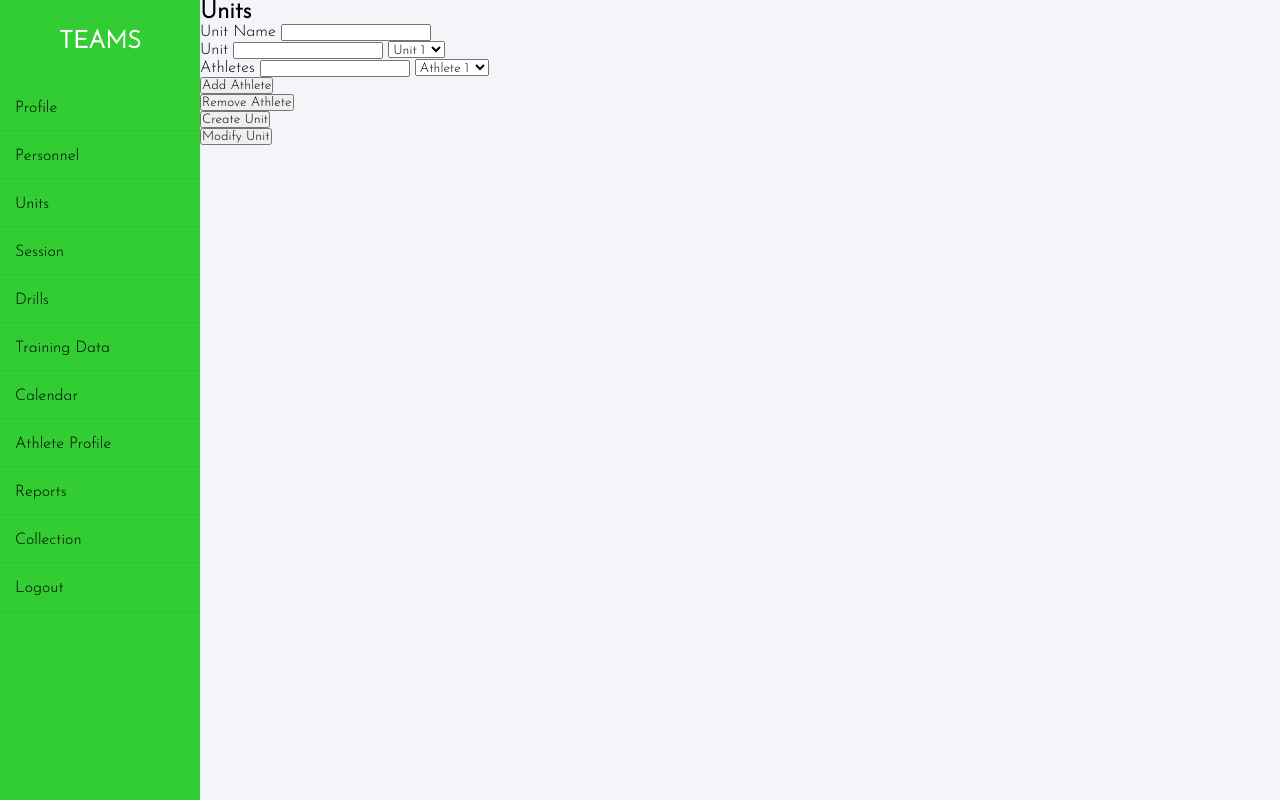
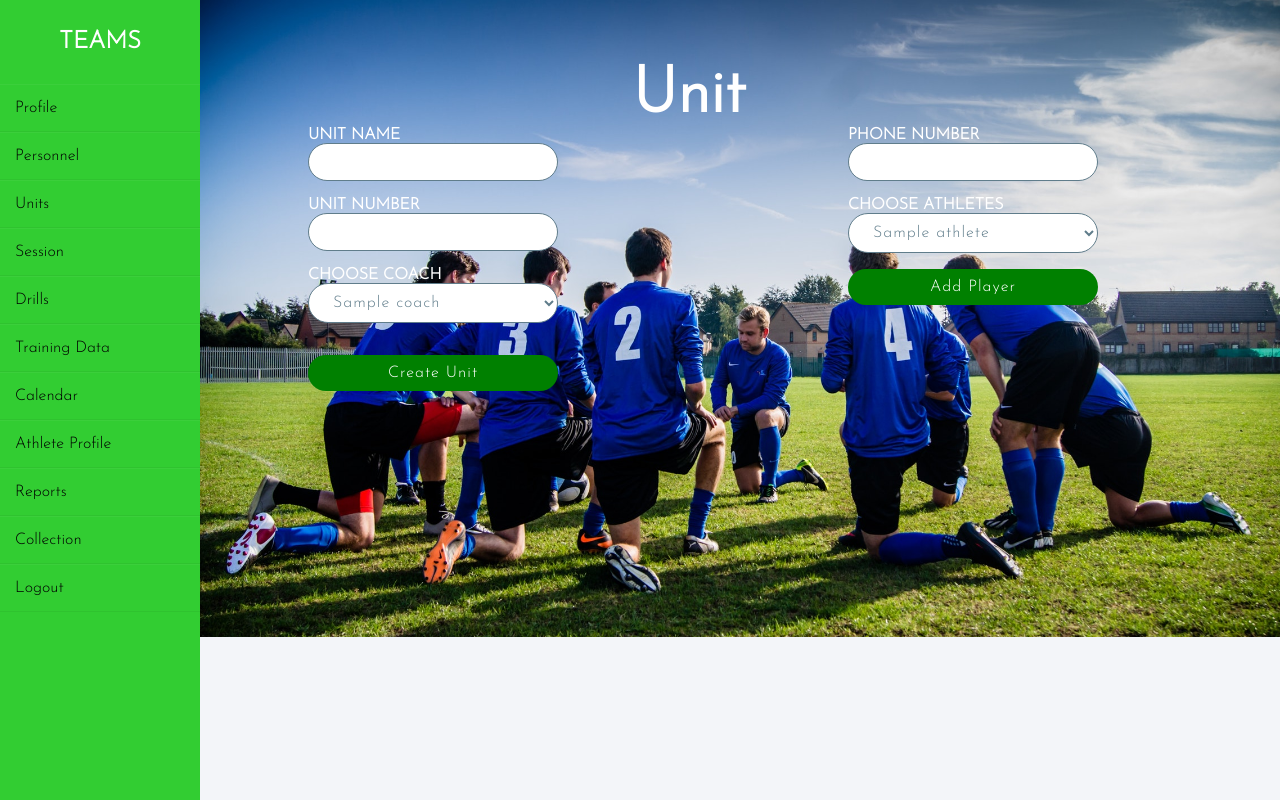
Before and after one commit to Nelsonlobojo/football-management-system, a Flask app: template templates/units.html in a window 1280 px wide. Run offline with Flask 2, Linux system fonts and the light colour scheme; the template is opened without the code that fills it: most values are stand-ins (such as "Sample title", 1, 10 or a date in 2020); some libraries are stand-ins or nearby versions.

Commit message:
styles for unit and personnel

```diff
--- a/static/css/styles.css
+++ b/static/css/styles.css
@@ -211,11 +211,11 @@ section .profileBox .formBox .inputBox input[type="submit"]:hover{
 }
 
 /* Styles for the unit page */
-.unit .split h1 {
+.unit h1 {
     font-size: 4rem;
     color: #fff;
     position: absolute;
-    left: 30%;
+    left: 40%;
     top: 10%;
     white-space: nowrap;
 }
@@ -242,6 +242,7 @@ section .profileBox .formBox .inputBox input[type="submit"]:hover{
     background: url('/static/images/teams.jpg') center center no-repeat;
     background-size: cover;
 }
+
 
  .unit .split {
     position: absolute;
@@ -273,6 +274,27 @@ section .profileBox .formBox .inputBox input[type="submit"]:hover{
     border-radius: 30px;
 
 }
+.unit-name .select {
+    width: 50%;
+    padding: 10px 20px;
+    outline: none;
+    font-weight: 400;
+    border: 1px solid #607d8b;
+    font-size: 16px;
+    letter-spacing: 1px;
+    color: #607d8b;
+    background: white;
+    border-radius: 30px;
+
+}
+.unit-name .inputBox p {
+    color: red;
+}
+.unit-name.select option{
+    background: white;
+}
+
+
 .unit-name .inputBox input[type="submit"] {
     background: green;
     color: white;
--- a/templates/units.html
+++ b/templates/units.html
@@ -1,47 +1,60 @@
 {% extends "index.html" %}
 {% block title %}Units{% endblock %}
 {% block content %}
-<h2>Units</h2>
+<div class="unit">
+    <h1>Unit</h1>
+    <div class="units split left">
+        <div class="unit-name">
             <form action= "/login/unit" method="POST">
                 <div class="inputBox">
-                    <span>Unit Name</span>
-                    <input type="text" name="name">
+                    <span>Unit Name</span><br>
+                    <input type="text" name="unit_name">
                 </div>
+                <br>
                 <div class="inputBox">
-                    <span>Unit</span>
-                    <!--Add relevant Js syntax -->
-                    <input type="text" id="demo" name="combobox"/>
-                    <select name="optionlist" onChange="combo(this, 'demo')">
-                        <option>Unit 1</option>
-                        <option>Unit 2</option>
-                        <option>Unit 3</option>
-                        <option>Unit 4</option>
-                        <option>Unit 5</option>
-                    </select>
+                    <span>Unit Number</span><br>
+                    <input type="number" name="id"><br>
                 </div>
+                <br>
                 <div class="inputBox">
-                    <span>Athletes</span>
-                    <!--Add relevant Js syntax -->
-                    <input type="text" id="demo" name="combobox"/>
-                    <select name="optionlist" onChange="combo(this, 'demo')">
-                        <option>Athlete 1</option>
-                        <option>Athlete 2</option>
-                        <option>Athlete 3</option>
-                        <option>Athlete 4</option>
-                        <option>Athlete 5</option>
-                    </select>
+                    <span>Choose Coach</span><br>
+                    <SELECT name="coach_name" class="select">
+                        {% for c in coachList %}
+                            <OPTION value={{c[0]}}>{{c[1]}}</OPTION>
+                        {% endfor %}
+                    </SELECT>
                 </div>
-                <div class="inputBox">
-                    <input type="submit" value="Add Athlete">
-                </div>
-                <div class="inputBox">
-                    <input type="submit" value="Remove Athlete">
-                </div>
+                <br>
+                <br>
                 <div class="inputBox">
                     <input type="submit" value="Create Unit">
                 </div>
+             </form>
+        </div>
+    </div>
+    <div class="units split right">
+        <div class="unit-name">
+            <form action= "/login/unit" method="POST">
                 <div class="inputBox">
-                    <input type="submit" value="Modify Unit">
+                    <span>Phone Number</span><br>
+                    <input type="text" name="athlete_phone_number">
                 </div>
-            </form>
+                <br>
+                <div class="inputBox">
+                    <span>Choose Athletes</span><br>
+                    <SELECT name="athlete" class="select">
+                        {% for a in athleteList %}
+                            <OPTION value={{a[0]}}>{{a[1]}}</OPTION>
+                        {% endfor %}
+                    </SELECT>
+                </div>
+                <br>
+                <div class="inputBox">
+                    <input type="submit" value="Add Player">
+                </div>
+             </form>
+        </div>
+    </div>
+</div>
+
 {% endblock content %}
```
Also changed, not shown: templates/personnel.html (+19 -1 lines), 1 other file.
